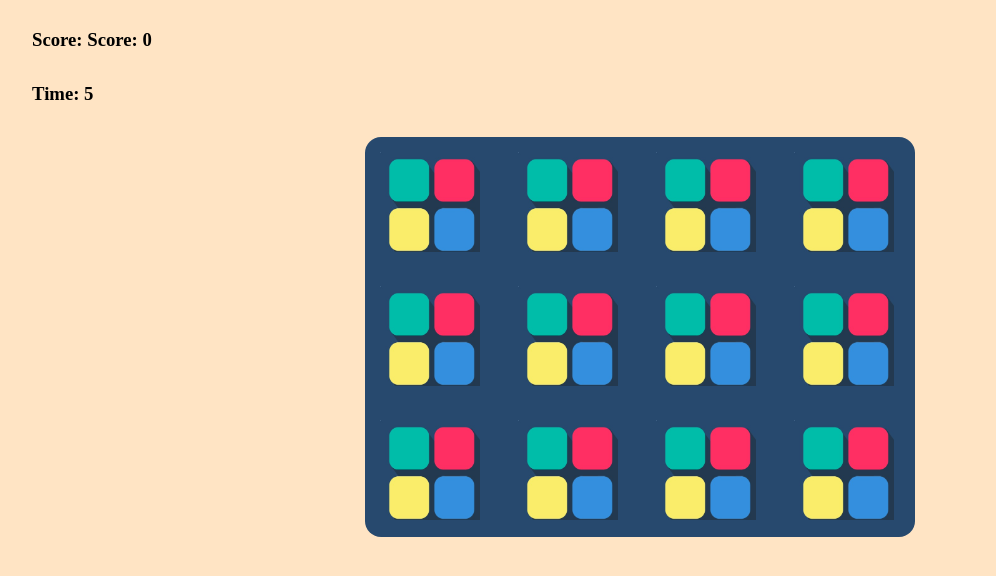
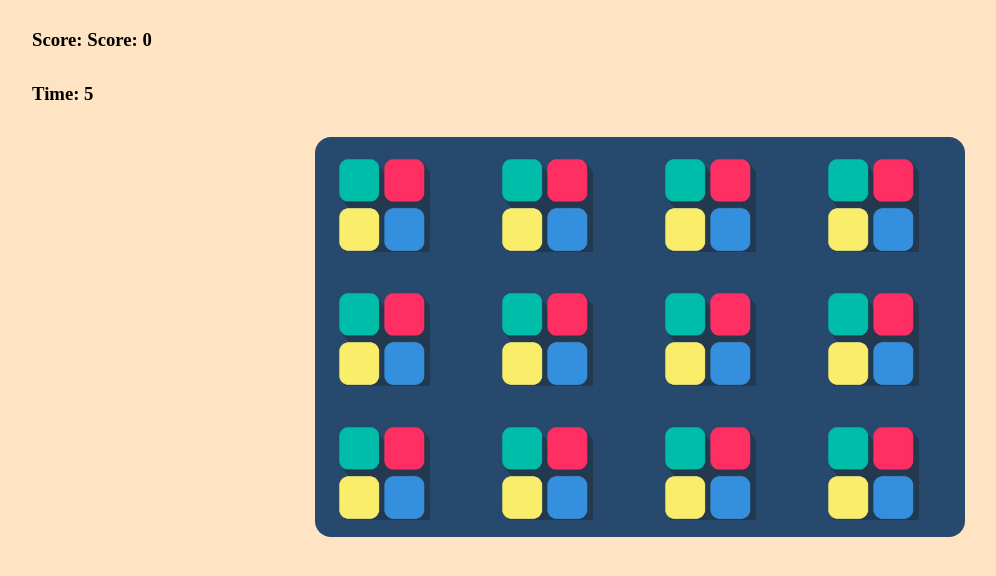
Before and after one commit to ayseugurlu/Memory-Game, a plain HTML site: page index.html in a window 1280 px wide. Shown: the part 60-636 px from the top of the page, without its empty margins (0-996 px from the left). Drawn offline with Linux system fonts and the light colour scheme.

```diff
--- a/style.css
+++ b/style.css
@@ -26,7 +26,8 @@ h3{
     display:grid;
     grid-template-columns: 1fr 1fr 1fr 1fr;
     flex-wrap:wrap ;
-    width: 550px;
+    width: 650px;
+    min-width: 550;
     height: 400px;
     gap: 2rem;
     /* border: 2px solid red; */
```
